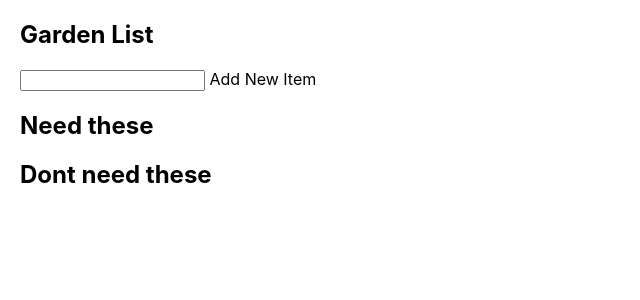
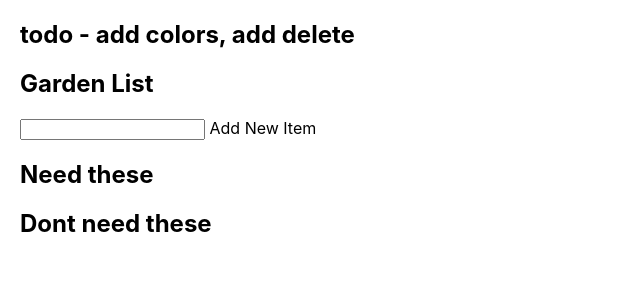
Before and after one commit to bushbass/homedepotlist, a React (Create React App) app: page / in a window 1280 px wide. Shown: the top 300 px of the page, without its empty margins (0-640 px from the left). Built offline with nearby package versions, Linux system fonts and the light colour scheme.

Commit message:
added features to add list on home page

```diff
--- a/src/App.jsx
+++ b/src/App.jsx
@@ -44,6 +44,7 @@ function App() {
 
   return (
     <div className='App'>
+      <h2>todo - add colors, add delete</h2>
       <h2>Garden List</h2>
       <form onSubmit={handleSubmit}>
         <input
```
